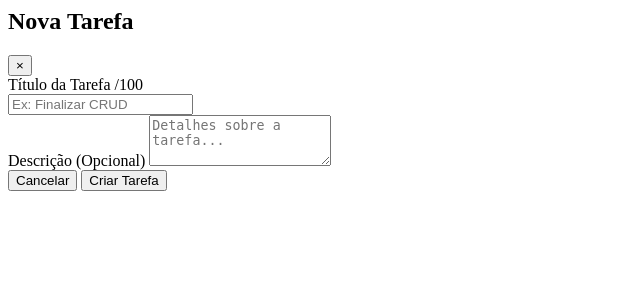
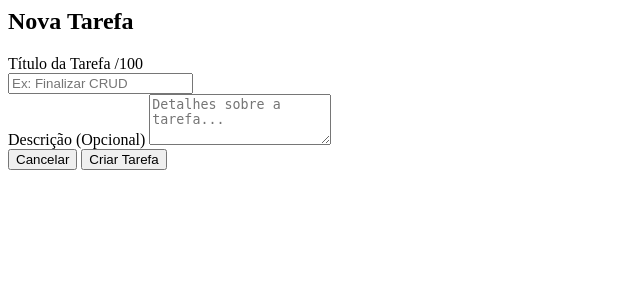
Before and after one commit to joaogabrielmupi/todo-list, a Django app: page /create/ in a window 1280 px wide. Shown: the top 300 px of the page, without its empty margins (0-640 px from the left). Run offline with Django 5.2, Linux system fonts and the light colour scheme; the visitor is signed in with stand-in values (Sample User, id 1); parts of the project's set-up code (start-up, migrations or seed data) failed here and were passed over.

Commit message:
remocao do x nos modais

```diff
--- a/templates/partials/task_detail.html
+++ b/templates/partials/task_detail.html
@@ -5,7 +5,6 @@
             Criada em {{ task.created_at|date:"d/m/Y às H:i" }}
         </p>
     </div>
-    <button @click="modalOpen = false" class="text-slate-400 hover:text-slate-600 text-2xl">&times;</button>
 </div>
 
 <div class="space-y-6">
--- a/templates/partials/task_modal_content.html
+++ b/templates/partials/task_modal_content.html
@@ -1,6 +1,5 @@
 <div class="flex justify-between items-center mb-6 pb-4 border-b border-slate-100">
     <h2 class="text-xl font-bold text-slate-800">{{ modal_title }}</h2>
-    <button @click="modalOpen = false" class="text-slate-400 hover:text-slate-600 transition-colors text-2xl">&times;</button>
 </div>
 
 <form hx-post="{{ request.path }}"
```
